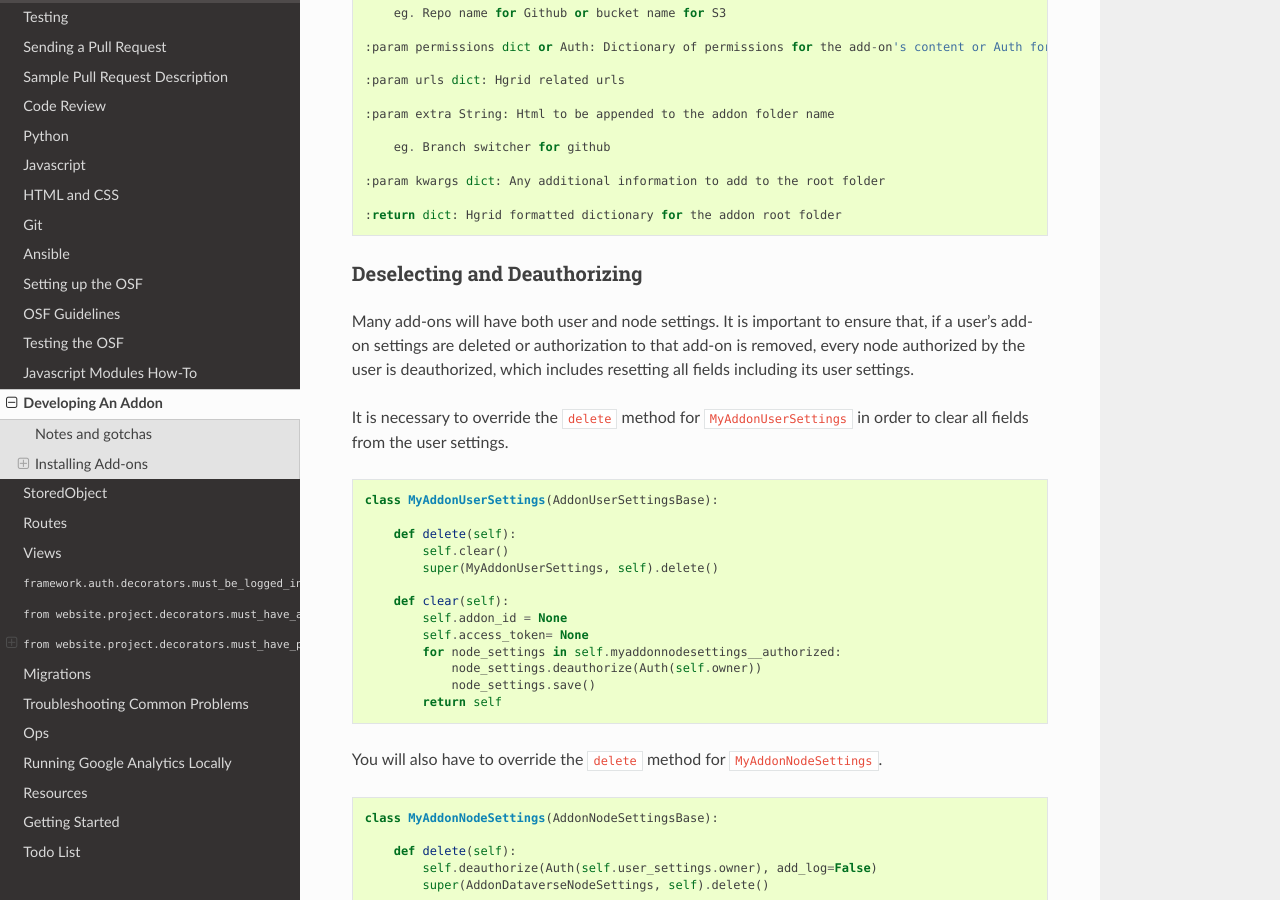
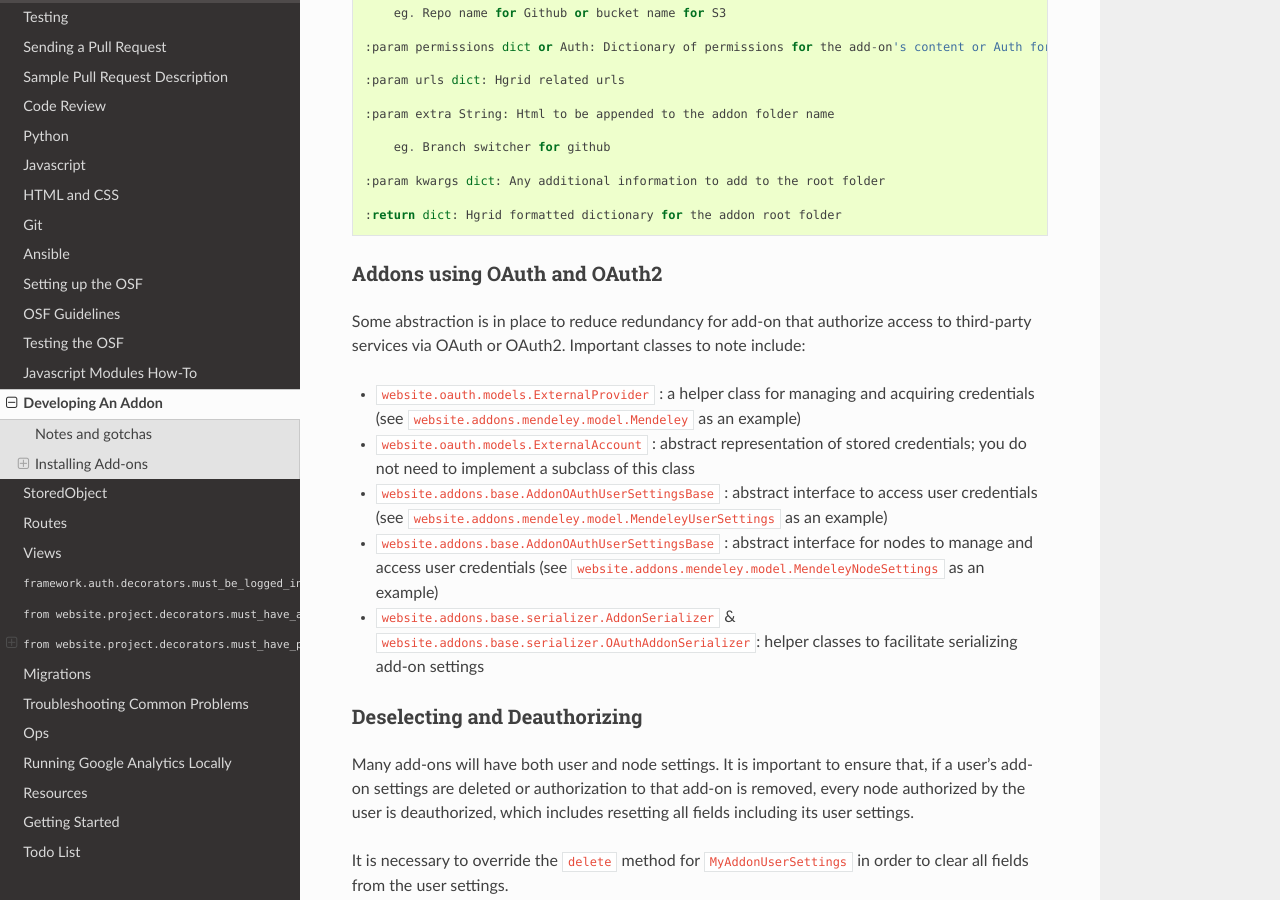
Before and after one commit to CenterForOpenScience/COSDev, a Sphinx documentation site: the page built from docs/osf/addons.rst, in a window 1280 px wide and 900 px high, scrolled down 7005 px. Built offline with Sphinx 7.4.7 and the Read the Docs theme 2.0.0, drawn with Linux system fonts in a browser that asks for light colours.

Commit message:
Update addons.rst

```diff
--- a/docs/osf/addons.rst
+++ b/docs/osf/addons.rst
@@ -352,6 +352,17 @@ Builds the root or "dummy" folder for an addon.
 
     :return dict: Hgrid formatted dictionary for the addon root folder
 
+Addons using OAuth and OAuth2
+-----------------------------
+
+Some abstraction is in place to reduce redundancy for add-on that authorize access to third-party services via OAuth or OAuth2. Important classes to note include:
+
+- ``website.oauth.models.ExternalProvider`` : a helper class for managing and acquiring credentials (see ``website.addons.mendeley.model.Mendeley`` as an example)
+- ``website.oauth.models.ExternalAccount`` : abstract representation of stored credentials; you do not need to implement a subclass of this class
+- ``website.addons.base.AddonOAuthUserSettingsBase`` : abstract interface to access user credentials (see ``website.addons.mendeley.model.MendeleyUserSettings`` as an example)
+- ``website.addons.base.AddonOAuthUserSettingsBase`` : abstract interface for nodes to manage and  access user credentials (see ``website.addons.mendeley.model.MendeleyNodeSettings`` as an example)
+- ``website.addons.base.serializer.AddonSerializer`` & ``website.addons.base.serializer.OAuthAddonSerializer``: helper classes to facilitate serializing add-on settings
+
 
 Deselecting and Deauthorizing
 -----------------------------
```
